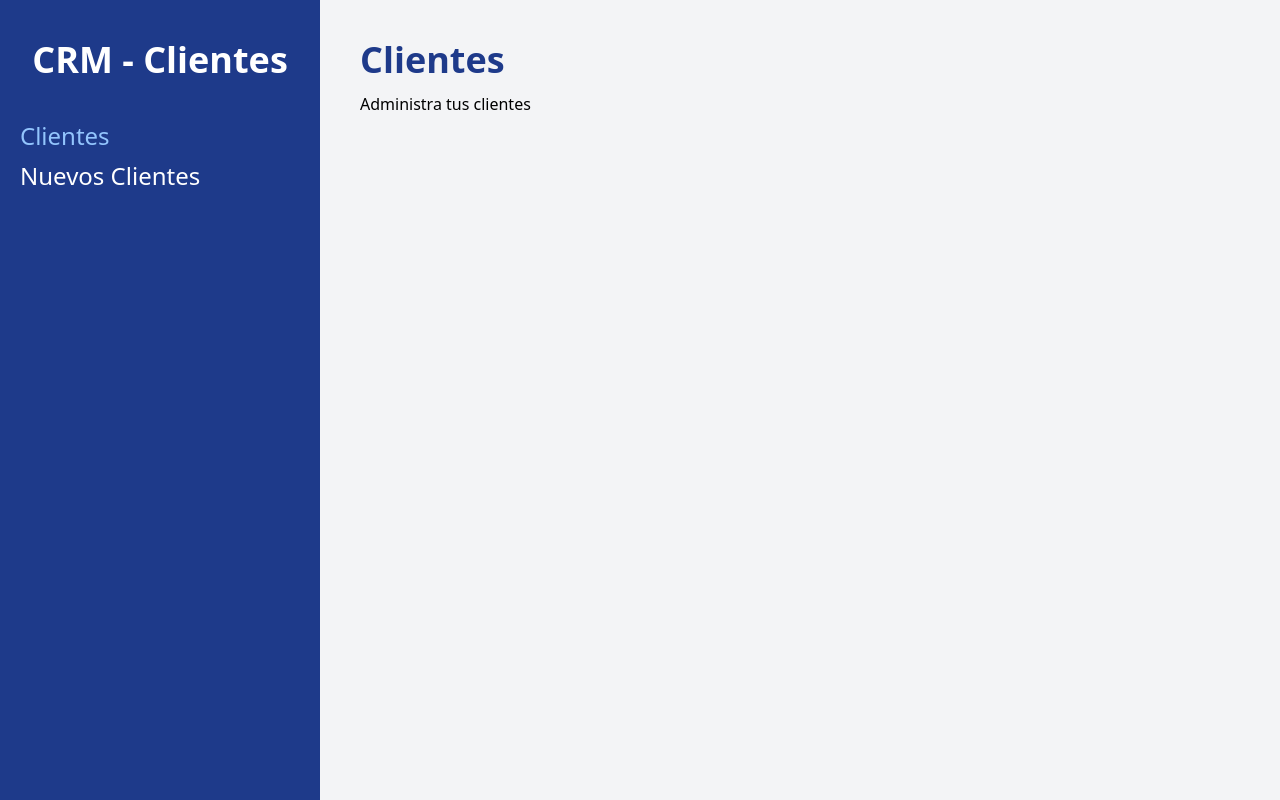
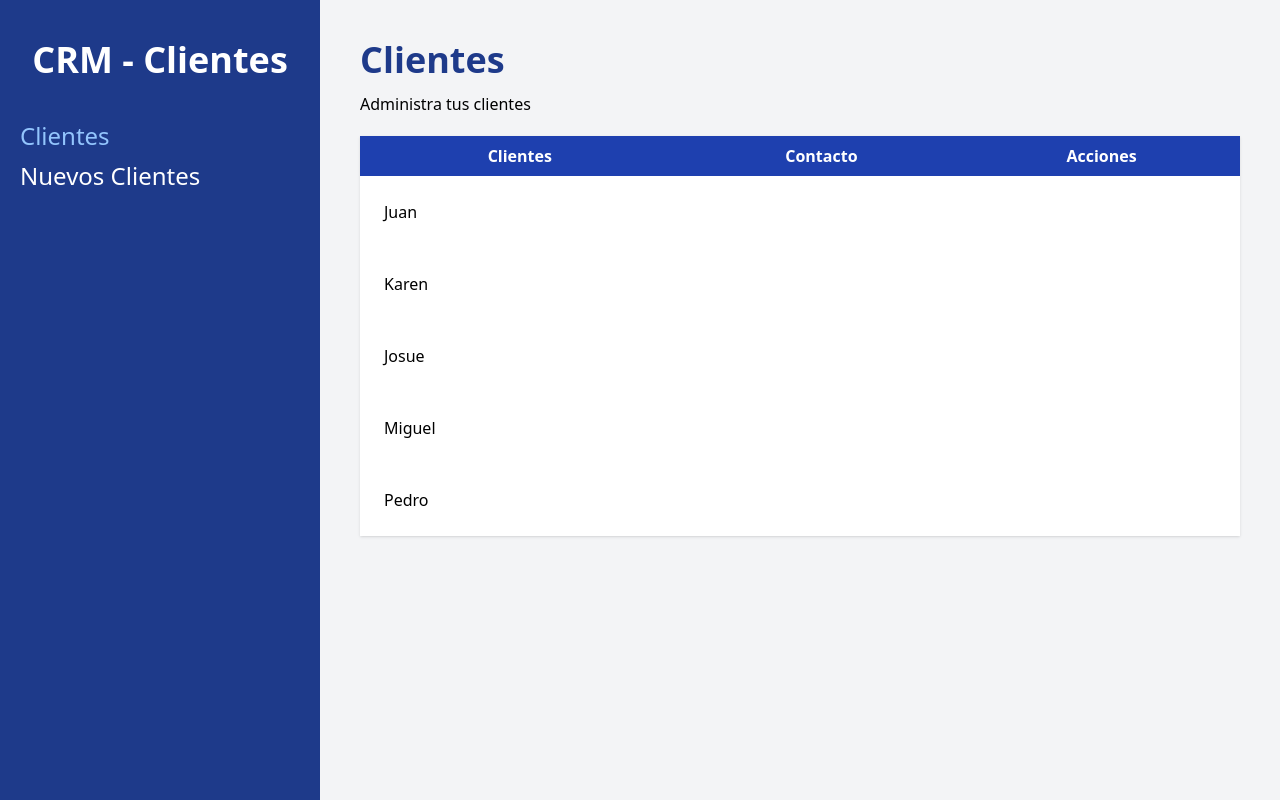
Before and after one commit to Wbahoque09/Proyectos-React, a React (Vite) app in the folder crm-react/: page / in a window 1280 px wide. Built offline with nearby package versions, Linux system fonts and the light colour scheme.

Commit message:
Se itera la informacion y se muestra, se crea un nuevo componente para esto

```diff
--- /dev/null
+++ b/crm-react/src/components/Cliente.jsx
@@ -0,0 +1,16 @@
+/* eslint-disable react/prop-types */
+
+export const Cliente = ({cliente}) => {
+
+    const {id,nombre,telefono,email,emppresa} = cliente; // Desestructuracion de cliente para acceder mas facil a sus atributos
+
+    return (
+        <>
+            <tr>
+                <td className="p-6">
+                    {nombre}
+                </td>
+            </tr>
+        </>
+    )
+}
--- a/crm-react/src/pages/Inicio.jsx
+++ b/crm-react/src/pages/Inicio.jsx
@@ -1,4 +1,5 @@
 import { useLoaderData } from 'react-router-dom';
+import { Cliente } from '../components/Cliente';
 
 export const clientesLoader = () => {
     const clientes = [
@@ -45,12 +46,32 @@
 export const Inicio = () => {
 
     const datos = useLoaderData();
-    console.log(datos);
 
     return (
         <>
             <h1 className="font-black text-4xl text-blue-900">Clientes</h1>
             <p className="mt-3">Administra tus clientes</p>
+
+            {datos.length ?
+                (<table className="w-full bg-white shadow mt-5 table-auto">
+                    <thead className="bg-blue-800 text-white">
+                        <tr>
+                            <th className="p-2">Clientes</th>
+                            <th className="p-2">Contacto</th>
+                            <th className="p-2">Acciones</th>
+                        </tr>
+                    </thead>
+                    <tbody>
+                        {datos.map((cliente) => (
+                            <Cliente // Se mapea los datos para pasaserlos al componente y no generar mas codigo aqui
+                                cliente={cliente} // En este prop se pasan la interaccion del map (Se pasan cada objeto completo)
+                                key={cliente.id}
+                            />
+                        ))}
+                    </tbody>
+                </table>):
+                (<p className="text-center mt-10">No hay clientes aún</p>)
+            }
         </>
     )
 }
```
